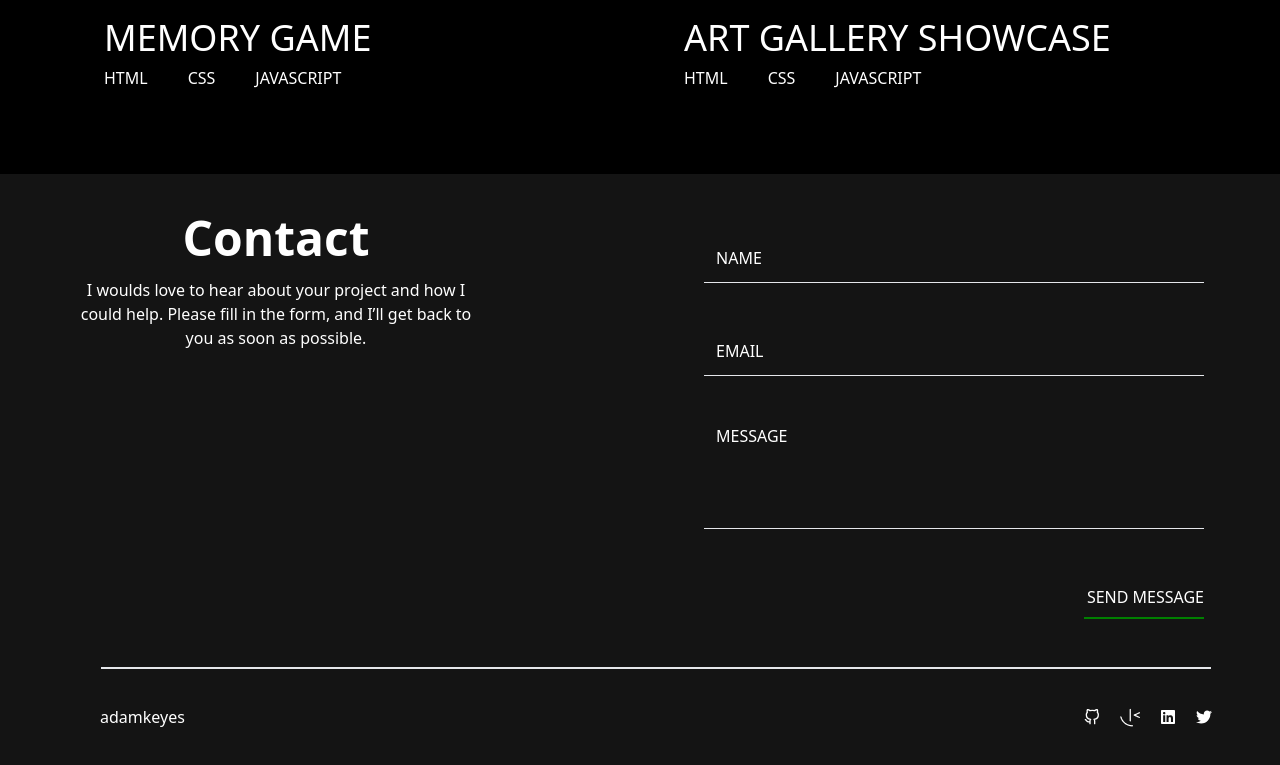
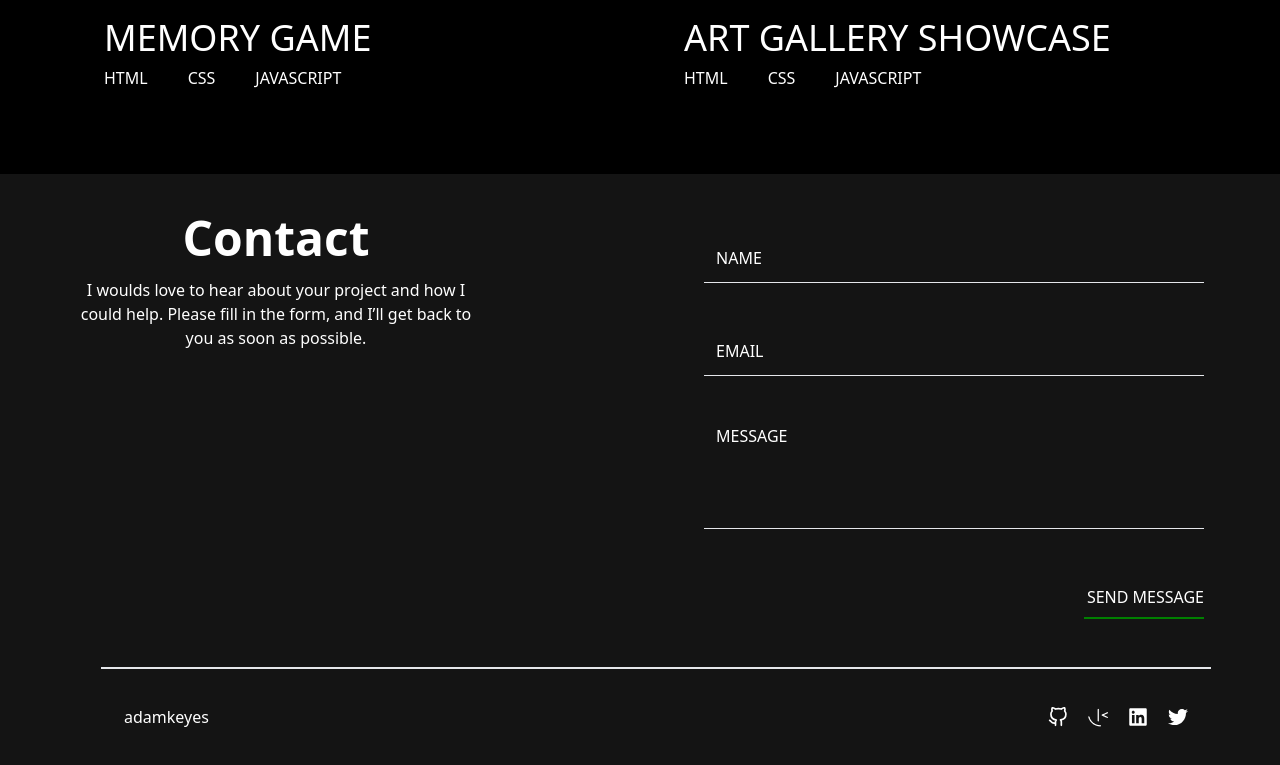
Before and after one commit to tiwavaldese/portfolio-project-for-developers, a React (Vite) app: page / in a window 1280 px wide. Shown: the part 2697-3462 px from the top of the page. Built offline with nearby package versions, Linux system fonts and the light colour scheme.

Commit message:
adding a handle click on the icons so when clicked it can change colour from white to green

```diff
--- a/src/components/Footer.jsx
+++ b/src/components/Footer.jsx
@@ -1,10 +1,15 @@
-import React from 'react'
+import React,  { useState } from 'react'
 import { FiGithub } from 'react-icons/fi';
 import { FaLinkedin } from 'react-icons/fa';
 import { FaTwitter } from 'react-icons/fa';
 import complexshape from '../assets/complexshape.png'
 
 const Footer = () => {
+  const [clickedIcon, setClickedIcon] = useState(null);
+  const handleIconClick = (icon) => {
+    setClickedIcon(icon);
+  };
+
   return (
     <div className=' px-3 py-10 md:space-x-8 lg:space-x-8 bg-dark-grey '>
 
@@ -38,13 +43,23 @@ const Footer = () => {
         <div className='flex justify-center'>
         <hr className='w-[300px] md:w-[500px] lg:w-[1110px]  my-2  border-t-2 font-bold '/>
         </div>
-      <div className='flex flex- px-0 md:px-32 lg:px-14 mt-7 md:flex-row lg:flex-row justify-center items-center  md:justify-between lg:justify-between '>
+      <div className='flex flex-col px-0 md:px-32 lg:px-20 mt-7 md:flex-row lg:flex-row justify-center items-center  md:justify-between lg:justify-between '>
         <h2>adamkeyes</h2>
         <div className='flex items-center py-4 md:py-0 lg:py-0 gap-5 justify-center'>
-          <FiGithub />
-          <img src={complexshape} className='text-black' alt='' />
-          <FaLinkedin />
-          <FaTwitter />
+          <FiGithub  className={`cursor-pointer ${clickedIcon === 'github' ? 'text-green-500' : 'text-white'}`}
+        onClick={() => handleIconClick('github')}
+        size={20} />
+          <img src={complexshape}
+        className={`cursor-pointer ${clickedIcon === 'complexshape' ? 'text-green-500' : 'text-white'}`}
+        alt=''
+        onClick={() => handleIconClick('complexshape')} />
+          <FaLinkedin className={`cursor-pointer ${clickedIcon === 'linkedin' ? 'text-green-500' : 'text-white'}`}
+        onClick={() => handleIconClick('linkedin')}
+        size={20}
+ />
+          <FaTwitter  className={`cursor-pointer ${clickedIcon === 'twitter' ? 'text-green-500' : 'text-white'}`}
+        onClick={() => handleIconClick('twitter')}
+        size={20} />
         </div>
       </div>
     </div>
```
